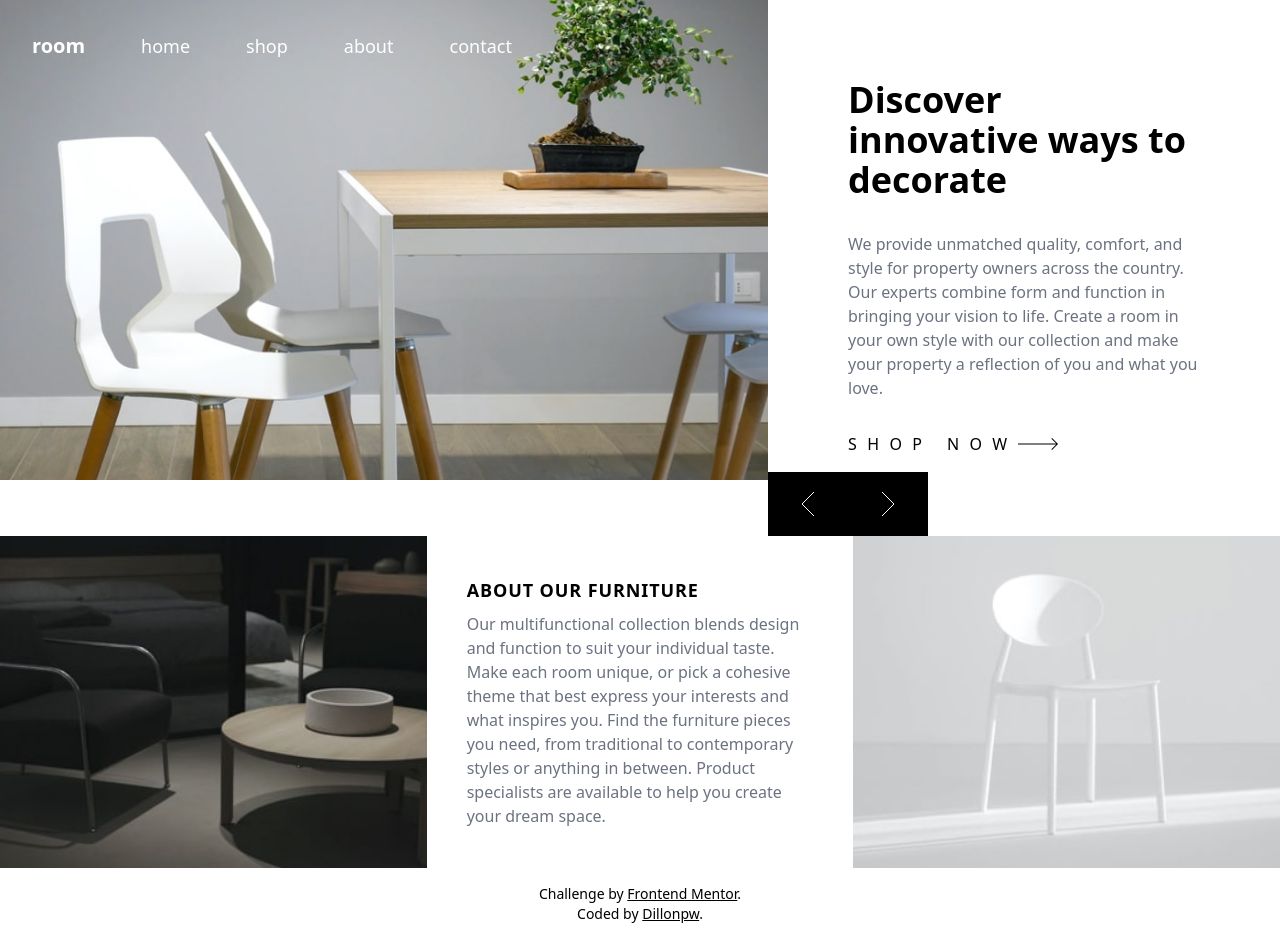
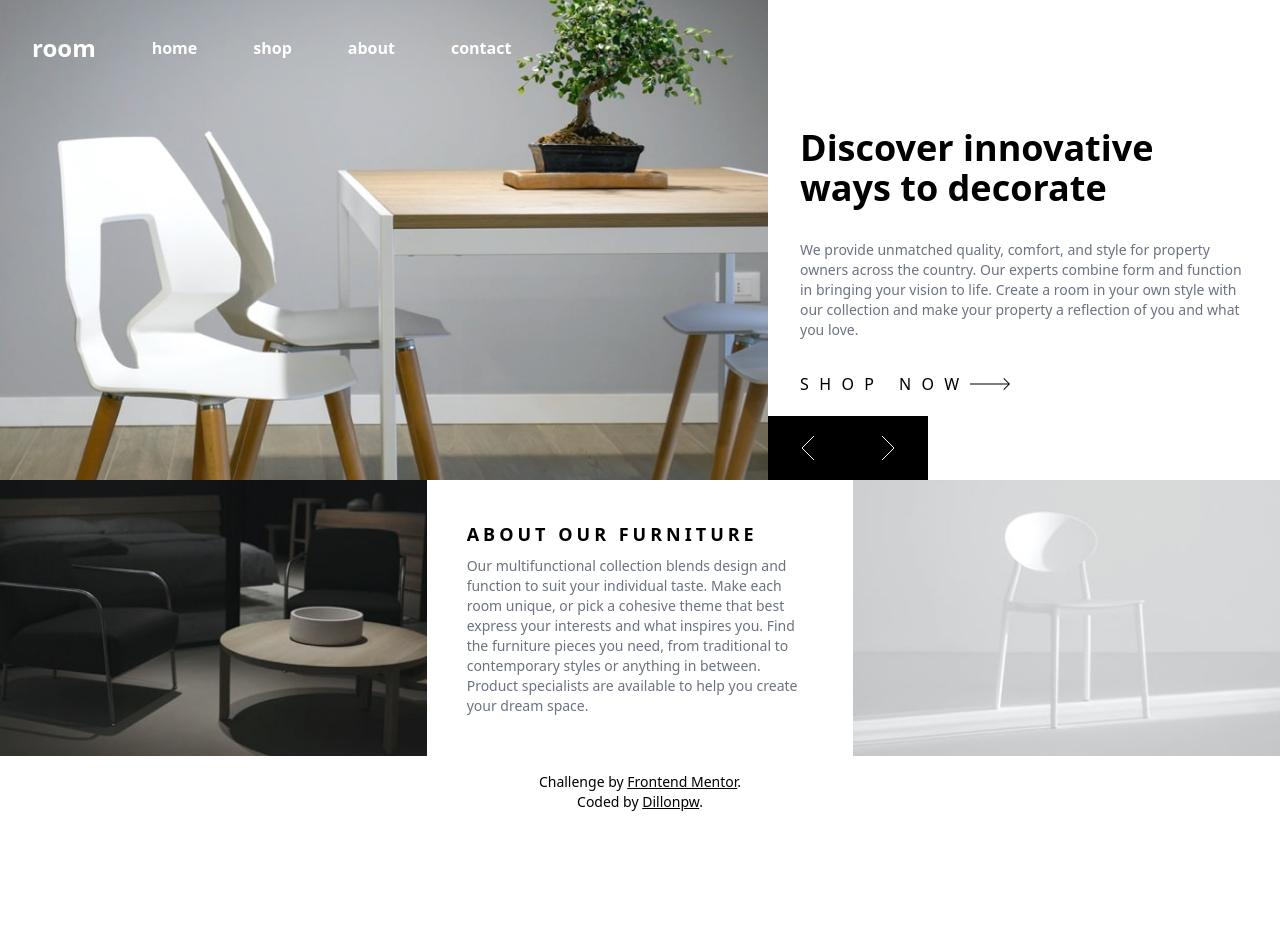
Before and after one commit to Dillonpw/FEM-LP1, a React (Vite) app: page / in a window 1280 px wide. After the commit the page ends 828 px from the top, so only its background shows below. Built offline with nearby package versions, Linux system fonts and the light colour scheme.

Commit message:
adjustments when viewing file side by side

```diff
--- a/src/components/about.jsx
+++ b/src/components/about.jsx
@@ -1,5 +1,5 @@
-import darkFurnitureImage from '../assets/image-about-dark.jpg'
-import lightFurnitureImage from '../assets/image-about-light.jpg'
+import darkFurnitureImage from "../assets/image-about-dark.jpg";
+import lightFurnitureImage from "../assets/image-about-light.jpg";
 
 export default function About() {
   return (
@@ -13,10 +13,10 @@ export default function About() {
       </div>
 
       <div className="m-8 md:m-10">
-        <h2 className="mb-2 text-lg font-bold uppercase tracking-wider md:mb-2">
+        <h2 className="mb-2 text-lg tracking-[.25rem] font-semibold uppercase md:mb-2">
           About our furniture
         </h2>
-        <p className="text-gray-500">
+        <p className="text-gray-500 text-sm">
           Our multifunctional collection blends design and function to suit your
           individual taste. Make each room unique, or pick a cohesive theme that
           best express your interests and what inspires you. Find the furniture
--- a/src/components/hero.jsx
+++ b/src/components/hero.jsx
@@ -95,11 +95,11 @@ export default function Hero({ children }) {
         </div>
       </section>
       <section className="md:col-span-2">
-        <div className="m-8 lg:m-20">
+        <div className="m-8 lg:mt-32">
           <h1 className="mb-8 text-3xl font-bold sm:text-4xl">
             {currentScene.title}
           </h1>
-          <p className="mb-8 text-gray-500">{currentScene.description}</p>
+          <p className="mb-8 text-sm text-gray-500">{currentScene.description}</p>
           <a
             href="#shop"
             className="flex items-center tracking-[.65rem] hover:opacity-50"
--- a/src/components/nav.jsx
+++ b/src/components/nav.jsx
@@ -60,20 +60,20 @@ export default function Nav() {
       {/* Desktop Navigation (Visible only on medium and larger screens) */}
       <nav className="absolute left-0 right-0 top-0 z-20 hidden items-center justify-between p-8 lg:flex">
         <div className="flex gap-14">
-          <a href="/" className="text-xl font-bold text-white">
+          <a href="/" className="text-2xl font-bold text-white">
             room
           </a>
           <ul className="flex items-center gap-14">
-            <li className="cursor-pointer text-lg text-white decoration-4 underline-offset-8 hover:underline">
+            <li className="cursor-pointer font-semibold text-white decoration-4 underline-offset-8 hover:underline">
               home
             </li>
-            <li className="cursor-pointer text-lg text-white decoration-4 underline-offset-8 hover:underline">
+            <li className="cursor-pointer font-semibold text-white decoration-4 underline-offset-8 hover:underline">
               shop
             </li>
-            <li className="cursor-pointer text-lg text-white decoration-4 underline-offset-8 hover:underline">
+            <li className="cursor-pointer font-semibold text-white decoration-4 underline-offset-8 hover:underline">
               about
             </li>
-            <li className="cursor-pointer text-lg text-white decoration-4 underline-offset-8 hover:underline">
+            <li className="cursor-pointer font-semibold text-white decoration-4 underline-offset-8 hover:underline">
               contact
             </li>
           </ul>
```
